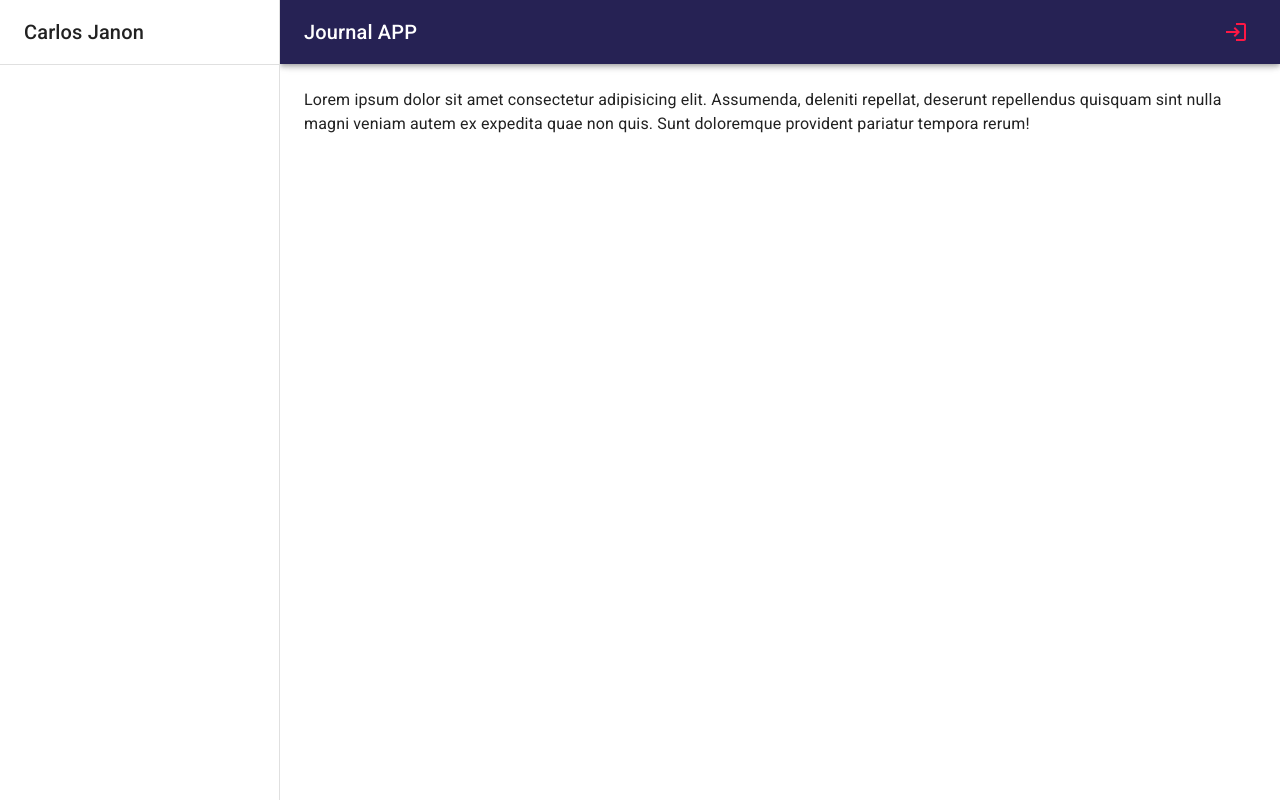
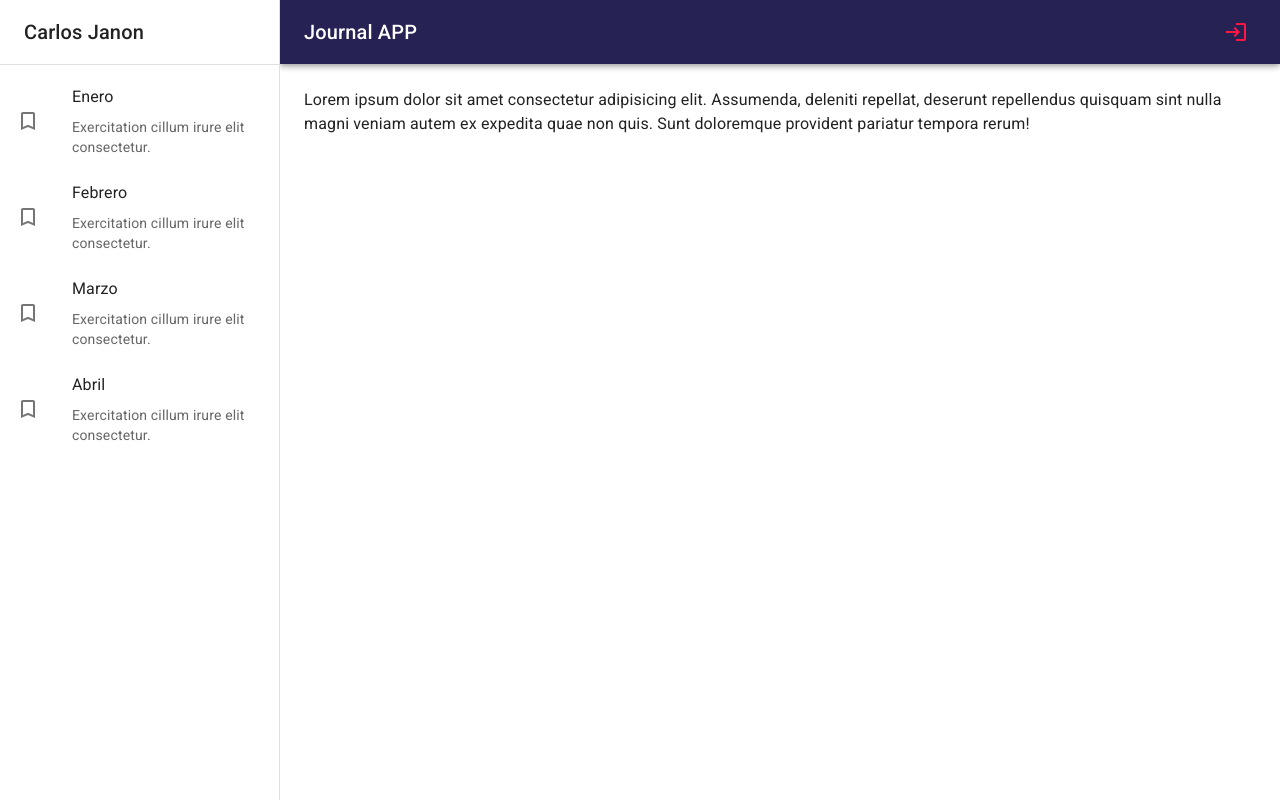
Before and after one commit to CJ-arg/journal-app-course, a React (Vite) app: page / in a window 1280 px wide. Built offline with nearby package versions, Linux system fonts and the light colour scheme.

Commit message:
navbar and sidebar

```diff
--- a/src/journal/components/SideBar.jsx
+++ b/src/journal/components/SideBar.jsx
@@ -1,4 +1,5 @@
-import { Box, Divider, Drawer, List, Toolbar, Typography } from '@mui/material'
+import { TurnedInNot } from '@mui/icons-material'
+import { Box, Divider, Drawer, Grid, List, ListItem, ListItemButton, ListItemIcon, ListItemText, Toolbar, Typography } from '@mui/material'
 import React from 'react'
 
 export const SideBar = ({ drawerWidth = 240 }) => {
@@ -24,7 +25,23 @@
         </Toolbar>
         <Divider />
         <List>
+          {
+            ['Enero', 'Febrero', 'Marzo', 'Abril'].map(text => (
+              <ListItem key={text} disablePadding>
+                <ListItemButton>
+                  <ListItemIcon>
+                    <TurnedInNot />
+                  </ListItemIcon>
+                  <Grid container>
+                    <ListItemText primary={text} />
+                    <ListItemText secondary={'Exercitation cillum irure elit consectetur.'} />
+                  </Grid>
+                </ListItemButton>
 
+              </ListItem>
+
+
+            ))}
 
 
         </List>
```
